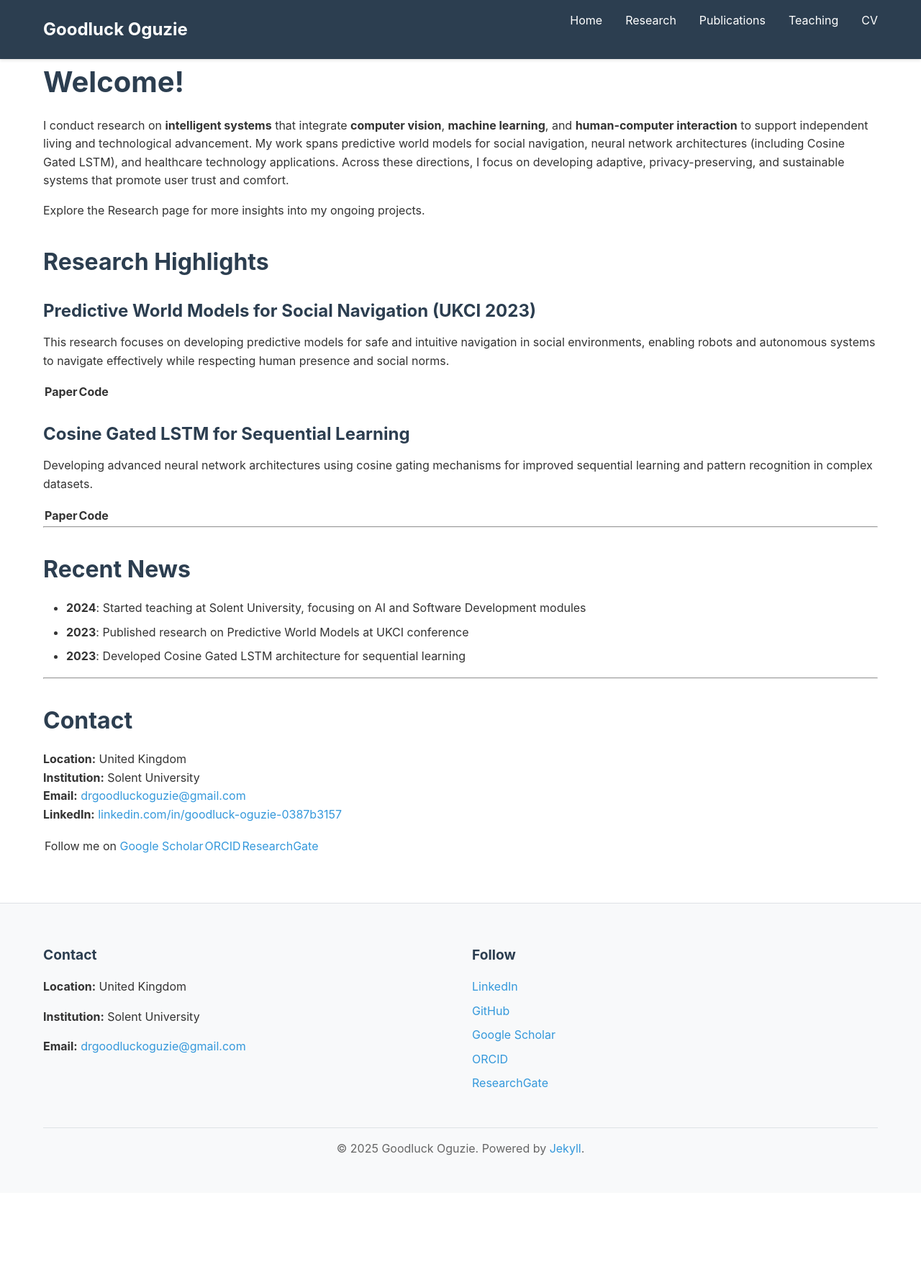
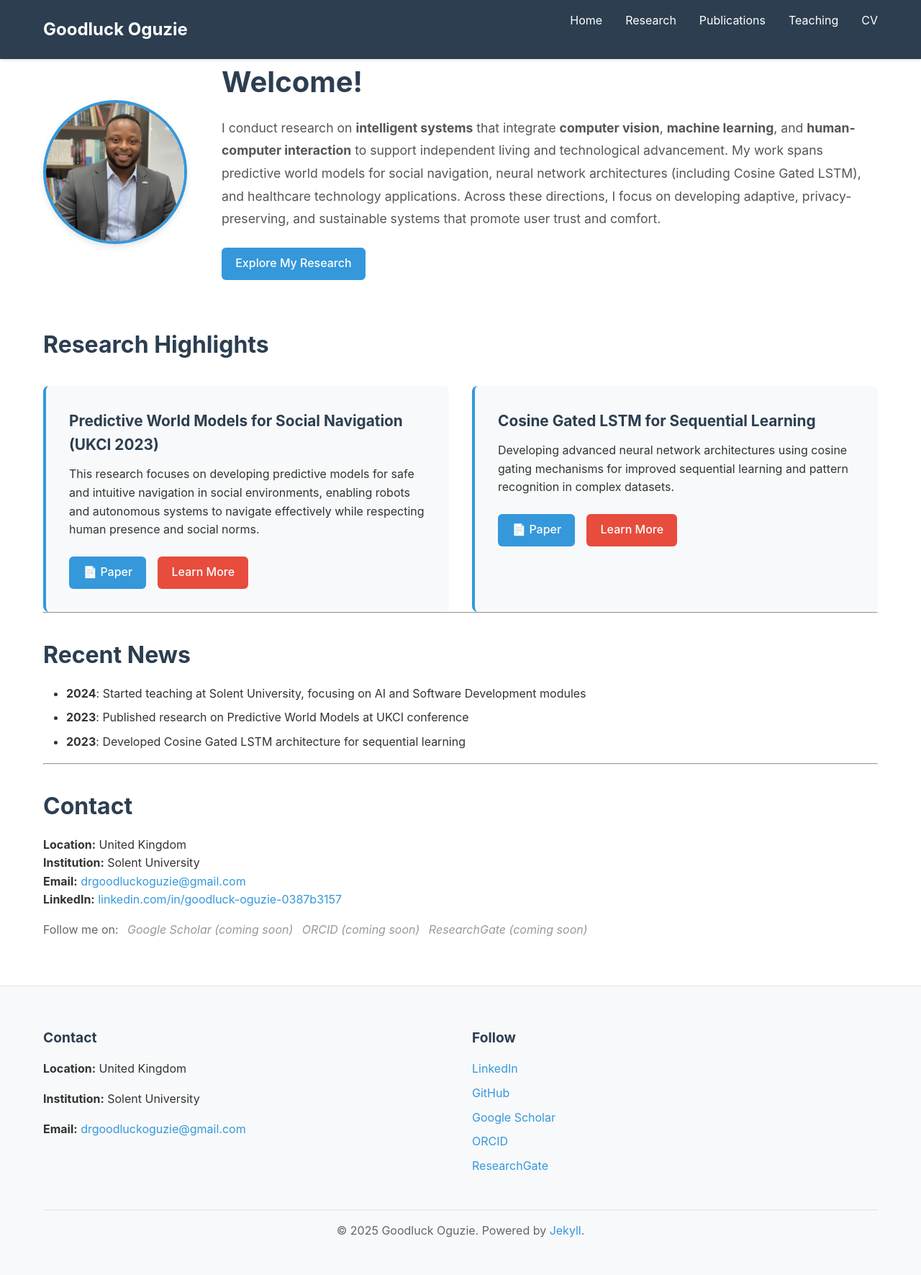
Before and after one commit to goodluckoguzie/goodluckoguzie.github.io, a Jekyll site: the page built from index.md, in a window 1280 px wide. Shown: the whole page at 72% size. Built offline with Jekyll 4.4.1, drawn with Linux system fonts in a browser that asks for light colours; before the commit the page ends 1657 px from its top, so only the background shows below that.

Commit message:
Major improvements: Add professional photo, fix links, improve visual hierarchy, remove empty sections, enhance mobile responsiveness

```diff
--- a/assets/css/style.css
+++ b/assets/css/style.css
@@ -118,17 +118,85 @@ li {
     margin-bottom: 0.5rem;
 }
 
-/* Research Highlights */
-.research-highlight {
-    background-color: var(--light-bg);
-    padding: 1.5rem;
-    border-radius: 8px;
-    margin-bottom: 2rem;
-    border-left: 4px solid var(--secondary-color);
+/* Hero Section */
+.hero-section {
+    margin-bottom: 3rem;
 }
 
-.research-highlight h3 {
+.hero-content {
+    display: flex;
+    gap: 3rem;
+    align-items: center;
+    margin-bottom: 3rem;
+}
+
+.hero-image {
+    flex-shrink: 0;
+}
+
+.profile-photo {
+    width: 200px;
+    height: 200px;
+    border-radius: 50%;
+    object-fit: cover;
+    border: 4px solid var(--secondary-color);
+    box-shadow: 0 4px 8px rgba(0,0,0,0.1);
+}
+
+.hero-text {
+    flex: 1;
+}
+
+.lead {
+    font-size: 1.1rem;
+    line-height: 1.8;
+    color: #555;
+    margin-bottom: 1.5rem;
+}
+
+/* Research Highlights */
+.research-grid {
+    display: grid;
+    grid-template-columns: repeat(auto-fit, minmax(300px, 1fr));
+    gap: 2rem;
+    margin-top: 2rem;
+}
+
+.research-card {
+    background-color: var(--light-bg);
+    padding: 2rem;
+    border-radius: 8px;
+    border-left: 4px solid var(--secondary-color);
+    transition: transform 0.3s, box-shadow 0.3s;
+}
+
+.research-card:hover {
+    transform: translateY(-5px);
+    box-shadow: 0 6px 12px rgba(0,0,0,0.1);
+}
+
+.research-card h3 {
     margin-top: 0;
+    color: var(--primary-color);
+    font-size: 1.3rem;
+}
+
+.research-links {
+    display: flex;
+    gap: 1rem;
+    margin-top: 1.5rem;
+    flex-wrap: wrap;
+}
+
+.social-links-inline {
+    margin-top: 1rem;
+    color: #666;
+}
+
+.social-links-inline .social-placeholder {
+    color: #999;
+    font-style: italic;
+    margin-left: 0.5rem;
 }
 
 /* Footer */
@@ -170,20 +238,36 @@ footer {
 /* Publications */
 .publication {
     background-color: var(--light-bg);
-    padding: 1.5rem;
+    padding: 2rem;
     border-radius: 8px;
-    margin-bottom: 1.5rem;
+    margin-bottom: 2rem;
+    border-left: 4px solid var(--secondary-color);
+    transition: transform 0.3s, box-shadow 0.3s;
+}
+
+.publication:hover {
+    transform: translateY(-3px);
+    box-shadow: 0 4px 8px rgba(0,0,0,0.1);
 }
 
 .publication h3 {
     margin-top: 0;
     color: var(--primary-color);
+    margin-bottom: 1rem;
 }
 
 .publication-meta {
     color: #666;
-    font-size: 0.9rem;
-    margin-bottom: 0.5rem;
+    font-size: 0.95rem;
+    margin-bottom: 1rem;
+    line-height: 1.8;
+}
+
+.publication-links {
+    margin-top: 1.5rem;
+    display: flex;
+    gap: 1rem;
+    flex-wrap: wrap;
 }
 
 /* Teaching */
@@ -200,14 +284,41 @@ footer {
 
 /* Responsive Design */
 @media (max-width: 768px) {
-    .nav-menu {
-        flex-direction: column;
-        gap: 0.5rem;
+    .navbar .container {
+        flex-wrap: wrap;
     }
 
-    .navbar .container {
+    .nav-menu {
+        display: flex;
+        flex-wrap: wrap;
+        gap: 1rem;
+    }
+
+    .hero-content {
         flex-direction: column;
-        align-items: flex-start;
+        text-align: center;
+    }
+
+    .hero-image {
+        margin: 0 auto;
+    }
+
+    .profile-photo {
+        width: 150px;
+        height: 150px;
+    }
+
+    .research-grid {
+        grid-template-columns: 1fr;
+    }
+
+    .research-links {
+        flex-direction: column;
+    }
+
+    .research-links .btn {
+        width: 100%;
+        text-align: center;
     }
 
     h1 {
@@ -238,17 +349,22 @@ code {
 /* Buttons */
 .btn {
     display: inline-block;
-    padding: 0.5rem 1rem;
+    padding: 0.6rem 1.2rem;
     background-color: var(--secondary-color);
     color: white;
     text-decoration: none;
-    border-radius: 4px;
-    transition: background-color 0.3s;
+    border-radius: 6px;
+    transition: all 0.3s;
+    font-weight: 500;
+    border: none;
+    cursor: pointer;
 }
 
 .btn:hover {
     background-color: var(--link-hover);
     text-decoration: none;
+    transform: translateY(-2px);
+    box-shadow: 0 4px 8px rgba(0,0,0,0.2);
 }
 
 .btn-secondary {
@@ -257,4 +373,6 @@ code {
 
 .btn-secondary:hover {
     background-color: #c0392b;
+    transform: translateY(-2px);
+    box-shadow: 0 4px 8px rgba(0,0,0,0.2);
 }
--- a/index.md
+++ b/index.md
@@ -3,25 +3,40 @@ layout: default
 title: Home
 ---
 
-# Welcome!
-
-I conduct research on **intelligent systems** that integrate **computer vision**, **machine learning**, and **human-computer interaction** to support independent living and technological advancement. My work spans predictive world models for social navigation, neural network architectures (including Cosine Gated LSTM), and healthcare technology applications. Across these directions, I focus on developing adaptive, privacy-preserving, and sustainable systems that promote user trust and comfort.
-
-Explore the Research page for more insights into my ongoing projects.
+<div class="hero-section">
+  <div class="hero-content">
+    <div class="hero-image">
+      <img src="{{ '/assets/images/goodluck.jpg' | relative_url }}" alt="Goodluck Oguzie" class="profile-photo">
+    </div>
+    <div class="hero-text">
+      <h1>Welcome!</h1>
+      <p class="lead">I conduct research on <strong>intelligent systems</strong> that integrate <strong>computer vision</strong>, <strong>machine learning</strong>, and <strong>human-computer interaction</strong> to support independent living and technological advancement. My work spans predictive world models for social navigation, neural network architectures (including Cosine Gated LSTM), and healthcare technology applications. Across these directions, I focus on developing adaptive, privacy-preserving, and sustainable systems that promote user trust and comfort.</p>
+      <p><a href="{{ '/research' | relative_url }}" class="btn">Explore My Research</a></p>
+    </div>
+  </div>
+</div>
 
 ## Research Highlights
 
-### Predictive World Models for Social Navigation (UKCI 2023)
+<div class="research-grid">
+  <div class="research-card">
+    <h3>Predictive World Models for Social Navigation (UKCI 2023)</h3>
+    <p>This research focuses on developing predictive models for safe and intuitive navigation in social environments, enabling robots and autonomous systems to navigate effectively while respecting human presence and social norms.</p>
+    <div class="research-links">
+      <a href="{{ '/_UKCI_2023__Predictive_World_Models_for_Social_Navigation.pdf' | relative_url }}" class="btn" target="_blank">📄 Paper</a>
+      <a href="{{ '/publications' | relative_url }}" class="btn btn-secondary">Learn More</a>
+    </div>
+  </div>
 
-This research focuses on developing predictive models for safe and intuitive navigation in social environments, enabling robots and autonomous systems to navigate effectively while respecting human presence and social norms.
-
-**Paper** | **Code**
-
-### Cosine Gated LSTM for Sequential Learning
-
-Developing advanced neural network architectures using cosine gating mechanisms for improved sequential learning and pattern recognition in complex datasets.
-
-**Paper** | **Code**
+  <div class="research-card">
+    <h3>Cosine Gated LSTM for Sequential Learning</h3>
+    <p>Developing advanced neural network architectures using cosine gating mechanisms for improved sequential learning and pattern recognition in complex datasets.</p>
+    <div class="research-links">
+      <a href="{{ '/Cosine_Gated_LSTM_main.pdf' | relative_url }}" class="btn" target="_blank">📄 Paper</a>
+      <a href="{{ '/publications' | relative_url }}" class="btn btn-secondary">Learn More</a>
+    </div>
+  </div>
+</div>
 
 ---
 
@@ -40,4 +55,9 @@ Developing advanced neural network architectures using cosine gating mechanisms
 **Email:** [drgoodluckoguzie@gmail.com](mailto:drgoodluckoguzie@gmail.com)
 **LinkedIn:** [linkedin.com/in/goodluck-oguzie-0387b3157](https://www.linkedin.com/in/goodluck-oguzie-0387b3157)
 
-Follow me on [Google Scholar](#) | [ORCID](#) | [ResearchGate](#)
+<div class="social-links-inline">
+  <span>Follow me on:</span>
+  <span class="social-placeholder">Google Scholar (coming soon)</span>
+  <span class="social-placeholder">ORCID (coming soon)</span>
+  <span class="social-placeholder">ResearchGate (coming soon)</span>
+</div>
```
Also changed, not shown: cv.md (+2 -15 lines), publications.md (+47 -37 lines), assets/images/goodluck.jpg (added).
